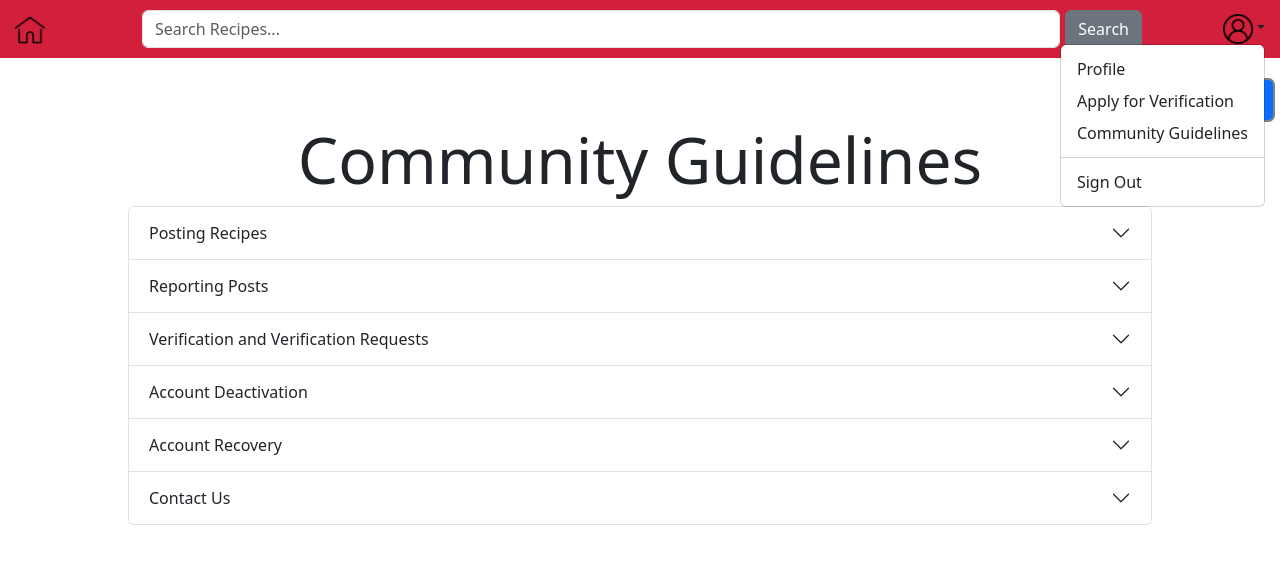
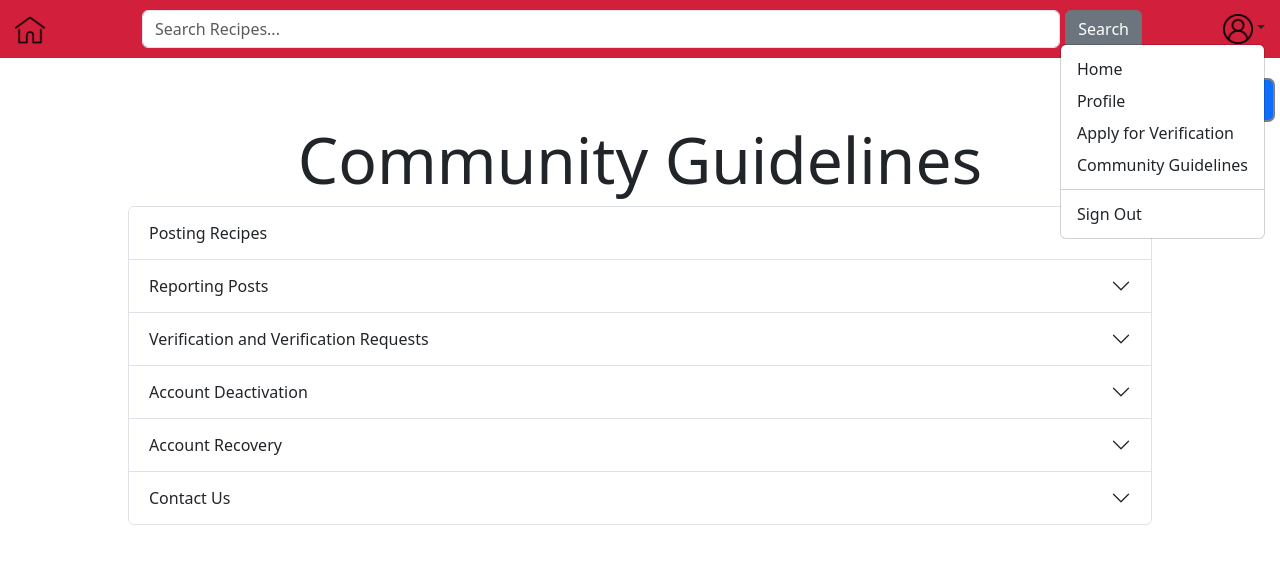
Before and after one commit to DonnyLp/recipe-repo, a React (Create React App) app in the folder frontend/: page /CommunityGuidelines in a window 1280 px wide. Both pictures are taken after a click on the button 1243 px from the left and 28 px from the top of the page. Shown: the top 564 px of the page. Built offline with nearby package versions, Linux system fonts and the light colour scheme; grey boxes are pictures that could not be loaded.

Commit message:
Fixed Navbar Dropdown UX
Added option to go to the homepage from dropdown

```diff
--- a/frontend/src/components/Navbar.js
+++ b/frontend/src/components/Navbar.js
@@ -31,8 +31,10 @@ export const Navbar = () => {
                     <img src="/images/user.png" width="30" height="30" alt="HomeButton" />
                 </button>
               {dropdownOpen && (
-                   <div className="dropdown-menu show" style={{position: "absolute", zIndex: 1050, left: 'auto', right: '0%'}}
-                        >
+                   <div className="dropdown-menu show" style={{position: "absolute", zIndex: 1050, left: 'auto', right: '0%'}}>
+                        <a className="dropdown-item" href="/Home">
+                            Home
+                        </a>
                         <a className="dropdown-item" href="/Profile">
                             Profile
                         </a>
```
Lines whose indentation alone changed are shown as unchanged.
